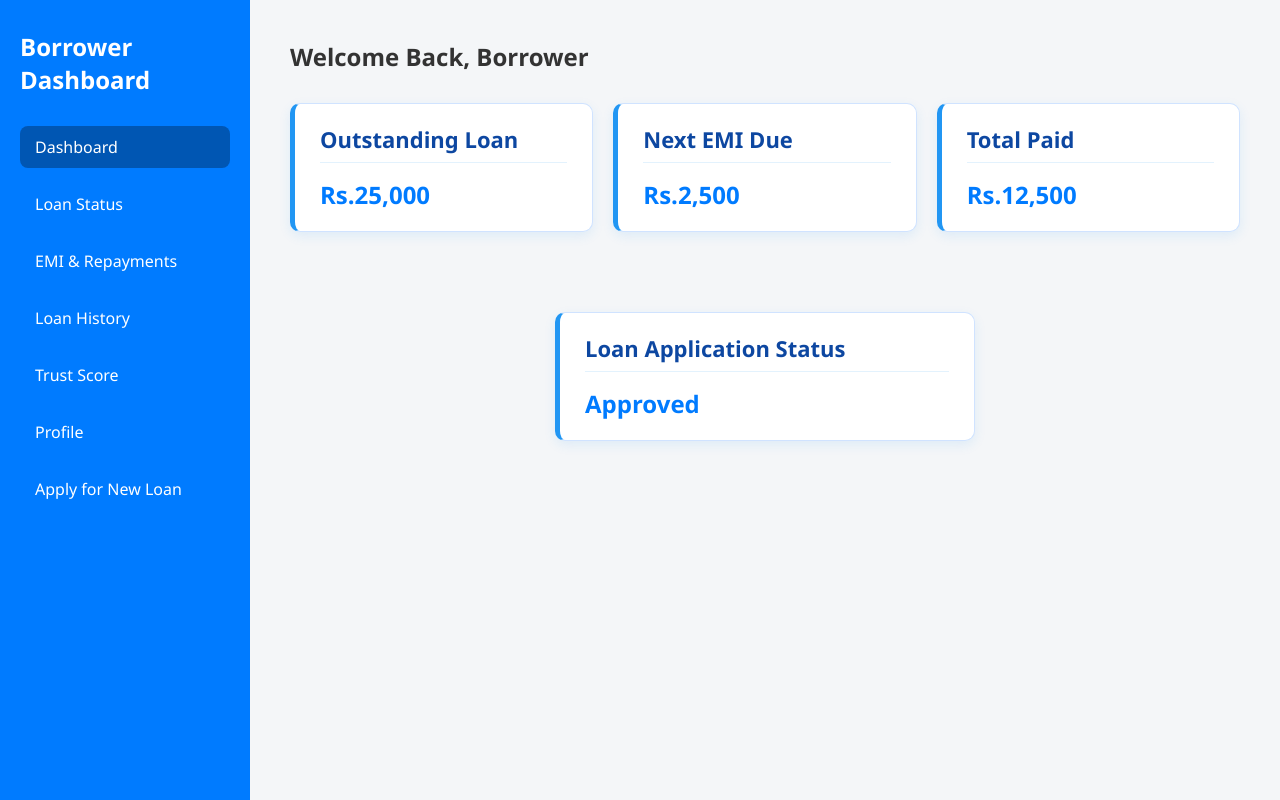
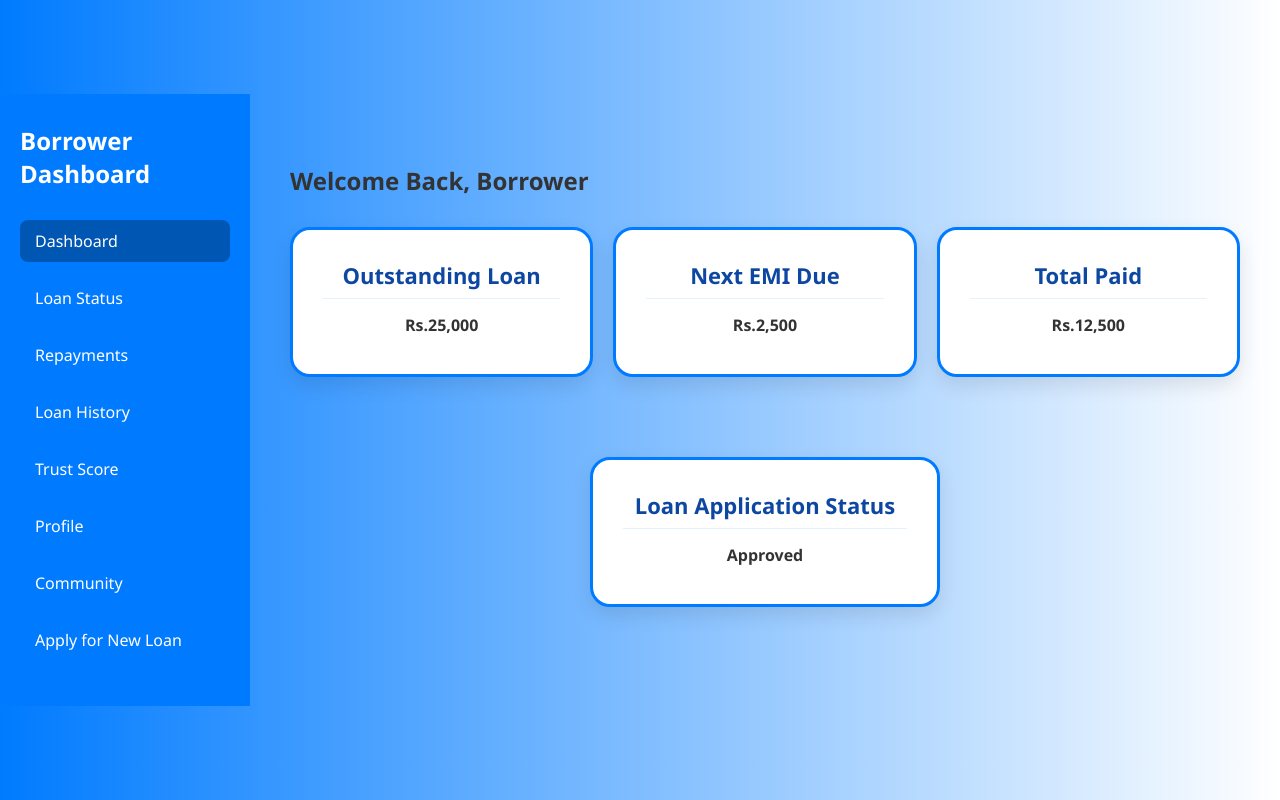
Before and after one commit to pmk456/Decentralized-Emergency-Loan-Networks-for-Underserved-Communities, a Flask app: template app/templates/borrower/dashboard.html in a window 1280 px wide. Run offline with Flask 3, Linux system fonts and the light colour scheme; the template is opened without the code that fills it, so the values that code supplies are empty.

Commit message:
Template Recovery

```diff
--- a/app/templates/borrower/dashboard.html
+++ b/app/templates/borrower/dashboard.html
@@ -249,11 +247,13 @@
         <h2>Borrower Dashboard</h2>
         <div class="nav-link active" onclick="showSection('dashboard')">Dashboard</div>
         <div class="nav-link" onclick="showSection('loanStatus')">Loan Status</div>
-        <div class="nav-link" onclick="showSection('repayment')">EMI & Repayments</div>
+        <div class="nav-link" onclick="showSection('repayment')">Repayments</div>
         <div class="nav-link" onclick="showSection('history')">Loan History</div>
         <div class="nav-link" onclick="showSection('trust')">Trust Score</div>
         <div class="nav-link" onclick="showSection('profile')">Profile</div>
+        <div class="nav-link" onclick="showSection('community')">Community</div>
         <div class="nav-link" onclick="showSection('applyLoan')">Apply for New Loan</div>
+
     </div>
 
     <div class="main-content">
@@ -289,9 +289,39 @@
 
  <!-- Repayments -->
 <div id="repayment" class="section">
-            <h2>EMI & Repayments</h2>
-            <p>Manage and view your monthly EMI schedule, due dates, and auto-debit setup.</p>
+    <h2>Repayments</h2>
+    <div class="card">
+        <h3>Loan Repayment</h3>
+        <p><strong>Total Borrowed:</strong> ₹<span id="totalBorrowed">10000</span></p>
+        <p><strong>Remaining Due:</strong> ₹<span id="remainingDue">10000</span></p>
+
+        <label for="paymentAmount">Enter Repayment Amount (Rs.):</label><br />
+        <input type="number" id="paymentAmount" placeholder="e.g. 2500" />
+        <button onclick="submitPayment()">Repay Now</button>
     </div>
+
+    <div id="paymentResult" class="card message" style="display:none;"></div>
+
+    <div class="card" style="margin-top: 20px;">
+        <h3>Repayment History</h3>
+        <table id="repaymentHistory" border="1" cellpadding="8" cellspacing="0" width="100%">
+            <thead>
+                <tr>
+                    <th>#</th>
+                    <th>Date</th>
+                    <th>Amount Paid (₹)</th>
+                    <th>Remaining Due (₹)</th>
+                </tr>
+            </thead>
+            <tbody>
+                <!-- History rows will be inserted here -->
+            </tbody>
+        </table>
+    </div>
+</div>
+
+
+
 
         <!-- Loan History -->
         <div id="history" class="section">
@@ -344,7 +374,110 @@
         <!-- Profile -->
         <div id="profile" class="section">
             <h2>Profile</h2>
-            <p>Update your contact information, upload verification documents, and manage bank details securely.</p>
+            <!DOCTYPE html>
+<html lang="en">
+<head>
+  <meta charset="UTF-8">
+  <title>Profile Card</title>
+  <style>
+    * {
+      margin: 0;
+      padding: 0;
+      box-sizing: border-box;
+      font-family: 'Segoe UI', sans-serif;
+    }
+
+    body {
+      background: linear-gradient(to right, #007BFF, #ffffff);
+      height: 100vh;
+      display: flex;
+      justify-content: center;
+      align-items: center;
+    }
+
+    .card {
+      background: white;
+      padding: 30px;
+      border-radius: 20px;
+      box-shadow: 0 8px 20px rgba(0, 0, 0, 0.1);
+      max-width: 350px;
+      width: 100%;
+      text-align: center;
+      border: 3px solid #007BFF;
+    }
+
+    .card h2 {
+      color: #007BFF;
+      margin-bottom: 10px;
+    }
+
+    .card p {
+      color: #333;
+      font-size: 16px;
+      margin: 8px 0;
+    }
+
+    .label {
+      font-weight: bold;
+      color: #007BFF;
+    }
+  </style>
+</head>
+<body>
+
+  <div class="card">
+    <h2>P. M Khan</h2>
+    <p><span class="label">Phone:</span> +91 9876543210</p>
+    <p><span class="label">Address:</span> 123, Tech Street, Bangalore, India</p>
+  </div>
+
+</body>
+</html>
+
+        </div>
+
+       <!-- Community -->
+       <div id="community" class="section">
+        <h2>Community Overview</h2>
+
+        <!-- Community Details Box -->
+        <div class="community-box">
+          <h3>Community Details</h3>
+          <p><strong>Community Code:</strong> CMX-2025</p>
+          <p><strong>Total Members:</strong> 124</p>
+          <p><strong>Community Leader:</strong> Alice Johnson</p>
+        </div>
+
+        <!-- Leaderboard Box -->
+        <div class="community-box">
+          <h3>🏆 Leaderboard</h3>
+
+          <!-- Top Lenders -->
+          <h4>Top Lenders</h4>
+          <table>
+            <thead>
+              <tr><th>Rank</th><th>Name</th><th>Trust Score</th></tr>
+            </thead>
+            <tbody>
+              <tr><td>1</td><td>Mahima</td><td>98</td></tr>
+              <tr><td>2</td><td>Bushra</td><td>95</td></tr>
+              <tr><td>3</td><td>Misba</td><td>92</td></tr>
+            </tbody>
+          </table>
+
+          <!-- Top Borrowers -->
+          <h4 style="margin-top: 30px;">Top Borrowers</h4>
+          <table>
+            <thead>
+              <tr><th>Rank</th><th>Name</th><th>Trust Score</th></tr>
+            </thead>
+            <tbody>
+              <tr><td>1</td><td>Dinesh</td><td>97</td></tr>
+              <tr><td>2</td><td>Jagan Mohan Reddy</td><td>94</td></tr>
+              <tr><td>3</td><td>Asif Shaik</td><td>91</td></tr>
+            </tbody>
+          </table>
+        </div>
       </div>
 
         <!-- Apply for New Loan -->
@@ -447,6 +580,64 @@
             resultDiv.style.display = 'block';
 
             document.getElementById('loanAmount').value = '';
+
+
+            let totalBorrowed = 10000;
+    let remainingDue = totalBorrowed;
+    let paymentCount = 0;
+
+    // Display initial values
+    document.getElementById('totalBorrowed').textContent = totalBorrowed.toLocaleString();
+    document.getElementById('remainingDue').textContent = remainingDue.toLocaleString();
+
+    function submitPayment() {
+        const paymentInput = document.getElementById('paymentAmount');
+        const amount = Number(paymentInput.value);
+        const resultDiv = document.getElementById('paymentResult');
+        const historyTable = document.getElementById('repaymentHistory').querySelector('tbody');
+
+        resultDiv.style.display = 'none';
+        resultDiv.className = "card message";
+
+        if (isNaN(amount) || amount <= 0) {
+            resultDiv.textContent = "❌ Please enter a valid payment amount.";
+            resultDiv.classList.add("error");
+            resultDiv.style.display = 'block';
+            return;
+        }
+
+        if (amount > remainingDue) {
+            resultDiv.textContent = `❌ You cannot repay more than the pending amount (₹${remainingDue.toLocaleString()}).`;
+            resultDiv.classList.add("error");
+            resultDiv.style.display = 'block';
+            return;
+        }
+
+        // Process payment
+        remainingDue -= amount;
+        paymentCount++;
+
+        resultDiv.innerHTML = `<strong>✅ Payment Successful!</strong><br>
+        <strong>Amount Paid:</strong> ₹${amount.toLocaleString()}<br>
+        <strong>Remaining Due:</strong> ₹${remainingDue.toLocaleString()}`;
+        resultDiv.classList.add("success");
+        resultDiv.style.display = 'block';
+
+        // Update remaining due in UI
+        document.getElementById('remainingDue').textContent = remainingDue.toLocaleString();
+        paymentInput.value = '';
+
+        // Add to history
+        const row = historyTable.insertRow(0); // Insert at top
+        const now = new Date();
+        row.innerHTML = `
+            <td>${paymentCount}</td>
+            <td>${now.toLocaleDateString()} ${now.toLocaleTimeString()}</td>
+            <td>₹${amount.toLocaleString()}</td>
+            <td>₹${remainingDue.toLocaleString()}</td>
+        `;
+    }
+
         }
     </script>
 
--- a/app/templates/borrower/login.html
+++ b/app/templates/borrower/login.html
@@ -40,7 +40,6 @@
                             <label>New User?&nbsp&nbsp</label>
                             <a href="/borrower-signup" style="color:white;font-weight: bold;">Signup</a>
                         </div>
-
                     </form>
                     {% for message in get_flashed_messages() %}
                         <p style="color:white;">{{ message }}</p>
```
Also changed, not shown: other parts of app/templates/borrower/dashboard.html (+19 -21 lines). Lines whose indentation alone changed are shown as unchanged.
